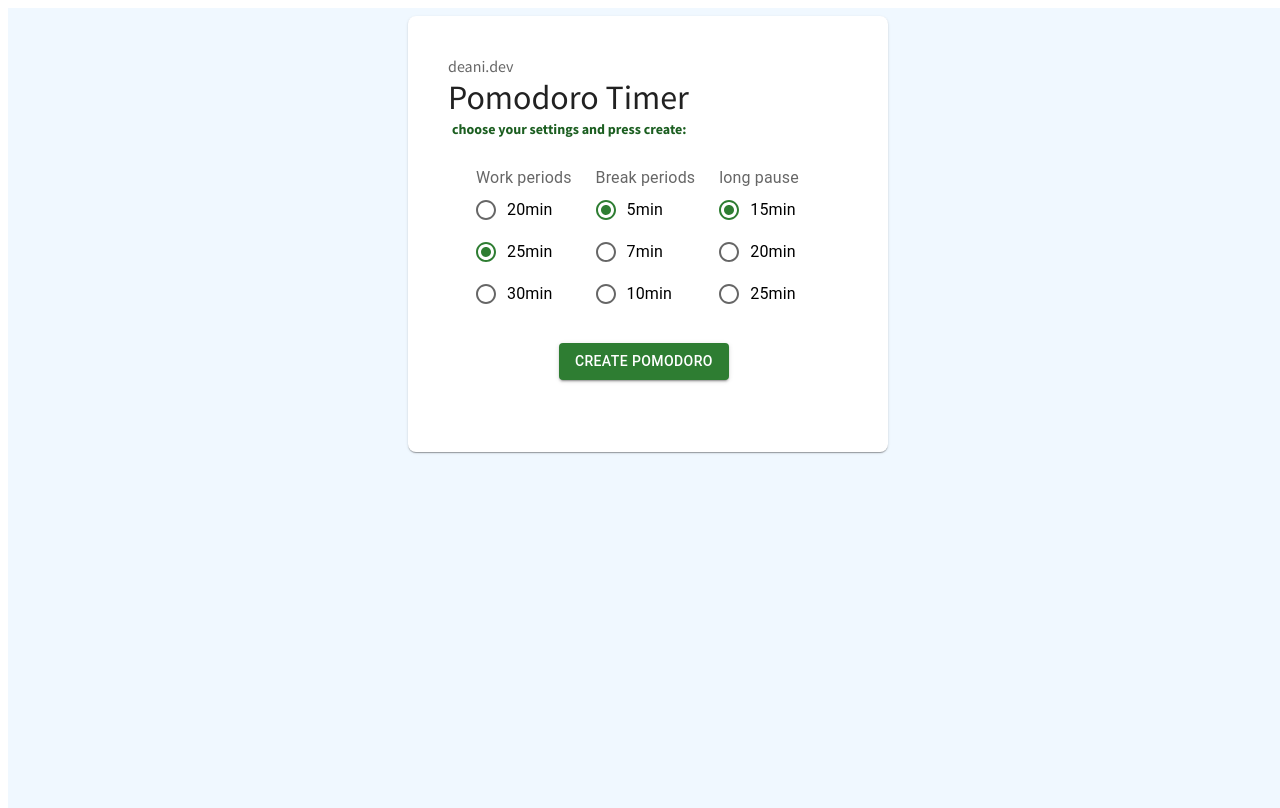
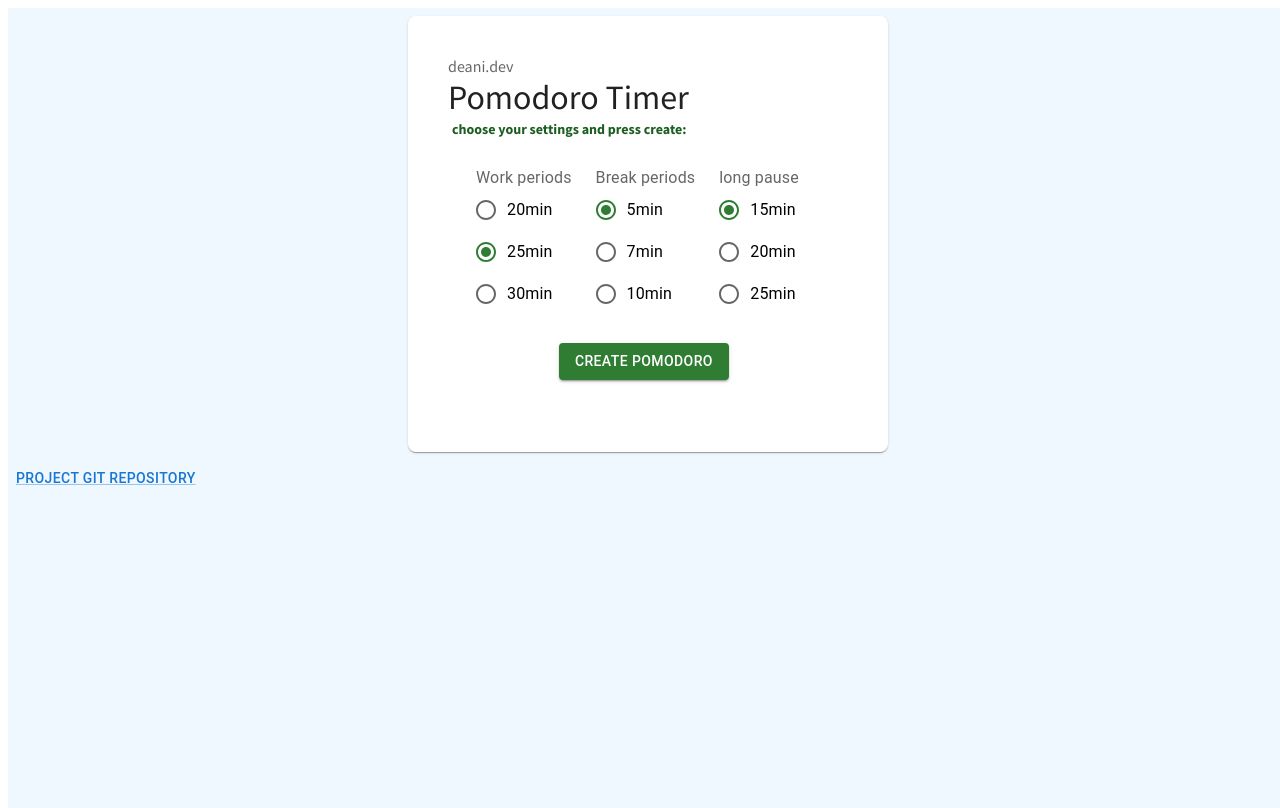
Before and after one commit to ALBANO-Daniel/pomodor, a React (Create React App) app: page / in a window 1280 px wide. Built offline with nearby package versions, Linux system fonts and the light colour scheme.

Commit message:
link to git repo

```diff
--- a/src/App.js
+++ b/src/App.js
@@ -1,3 +1,4 @@
+import { Button, Link } from "@mui/material";
 import Pomodoro from "./pages/Pomodoro";
 
 function App() {
@@ -7,6 +8,10 @@ function App() {
     <div className="app">
       <div className="content">
         <Pomodoro />
+        <Button primary>
+        <Link href="https://github.com/ALBANO-Daniel/pomodor">Project Git Repository</Link>
+        </Button>
+
       </div>
     </div>
   );
--- a/src/components/PomodoroTimer.jsx
+++ b/src/components/PomodoroTimer.jsx
@@ -9,7 +9,6 @@ export default function PomodoroTimer({ expiryTimestamp, onExpire, index }) {
     expiryTimestamp,
     onExpire,
   });
-
 
   let titleMinutes = minutes < 10 ?`0${minutes}` : minutes;
   let titleSeconds = seconds < 10 ? `0${seconds}` : seconds;
--- a/src/pages/Pomodoro.jsx
+++ b/src/pages/Pomodoro.jsx
@@ -42,7 +42,7 @@ export default function Pomodoro() {
   }
 
   function stageFinished() {
-    new Audio(alarmSound).play();
+    new Audio(alarmSound).play();  // CAN BE EXTERNALIZED!! RFC ( handle audio + sound user choice)
     if (index < 7) {
       setIndex(index + 1);
     } else {
```
